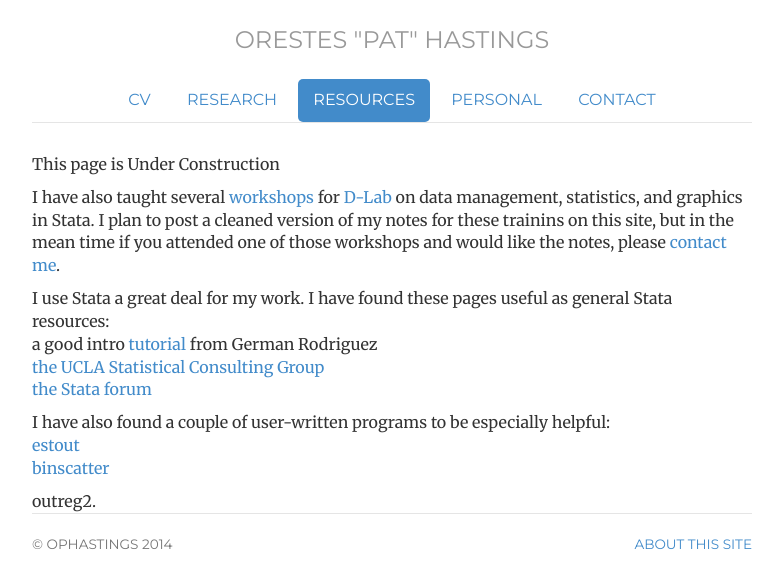
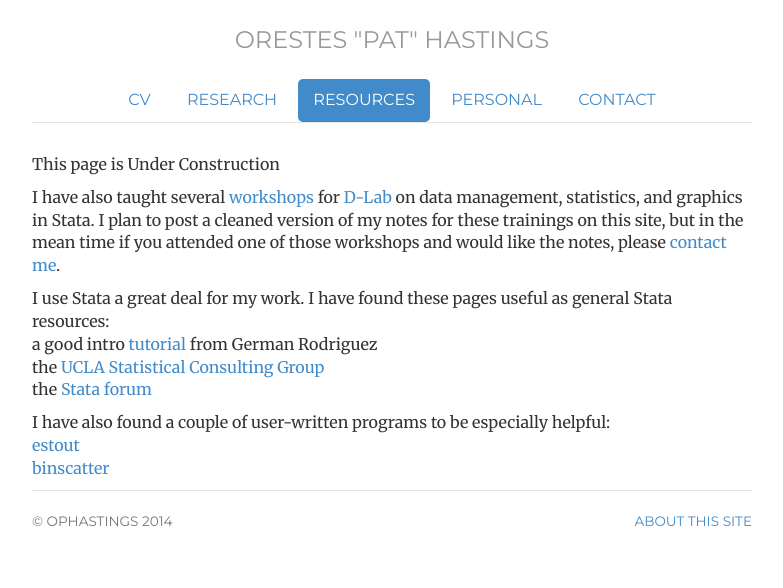
Before and after one commit to ophastings/ophastings.github.io, a Jekyll site: the page built from resources/index.html, in a window 1280 px wide. Shown: the top 588 px of the page, without its empty margins (248-1031 px from the left). Built offline with Jekyll 4.4.1, drawn with Linux system fonts in a browser that asks for light colours.

Commit message:
Update index.html

```diff
--- a/resources/index.html
+++ b/resources/index.html
@@ -12,14 +12,14 @@ description: Resources page of ophastings.com, the website of Orestes Hastings,
 
 <p> I have also taught several <a title="http://dlab.berkeley.edu/people/pat-hastings" href="http://dlab.berkeley.edu/people/pat-hastings">workshops</a>
   for <a href = "http://dlab.berkeley.edu/">D-Lab</a> on data management, statistics, and graphics in Stata. I plan to post a cleaned version of my
-  notes for these trainins on this site, but in the mean time if you attended one of those workshops and would like the notes,
+  notes for these trainings on this site, but in the mean time if you attended one of those workshops and would like the notes,
   please <a href="contact">contact me</a>.</p>
 
 I use Stata a great deal for my work. I have found these pages useful as general Stata resources:
 <ul class="list-unstyled">
-		 <li>a good intro <a title="http://data.princeton.edu/stata/" href="http://data.princeton.edu/stata/"> tutorial </a>from German Rodriguez</li>
-		 <li><a title="http://www.ats.ucla.edu/stat/stata/" href="http://www.ats.ucla.edu/stat/stata/"> the UCLA Statistical Consulting Group</a></li>
-		 <li><a title="http://www.stata.com/statalist/" href="http://www.stata.com/statalist/">the Stata forum</a></li>
+	 <li>a good intro <a title="http://data.princeton.edu/stata/" href="http://data.princeton.edu/stata/">tutorial</a> from German Rodriguez</li>
+	 <li>the <a title="http://www.ats.ucla.edu/stat/stata/" href="http://www.ats.ucla.edu/stat/stata/">UCLA Statistical Consulting Group</a></li>
+	 <li>the <a title="http://www.stata.com/statalist/" href="http://www.stata.com/statalist/">Stata forum</a></li>
 </ul>
 
 I have also found a couple of user-written programs to be especially helpful:
@@ -27,4 +27,3 @@ I have also found a couple of user-written programs to be especially helpful:
   <li><a href="http://repec.org/bocode/e/estout/">estout</a></li>
   <li><a href="http://michaelstepner.com/binscatter/">binscatter</a></li>
 </ul>
-outreg2.
```
